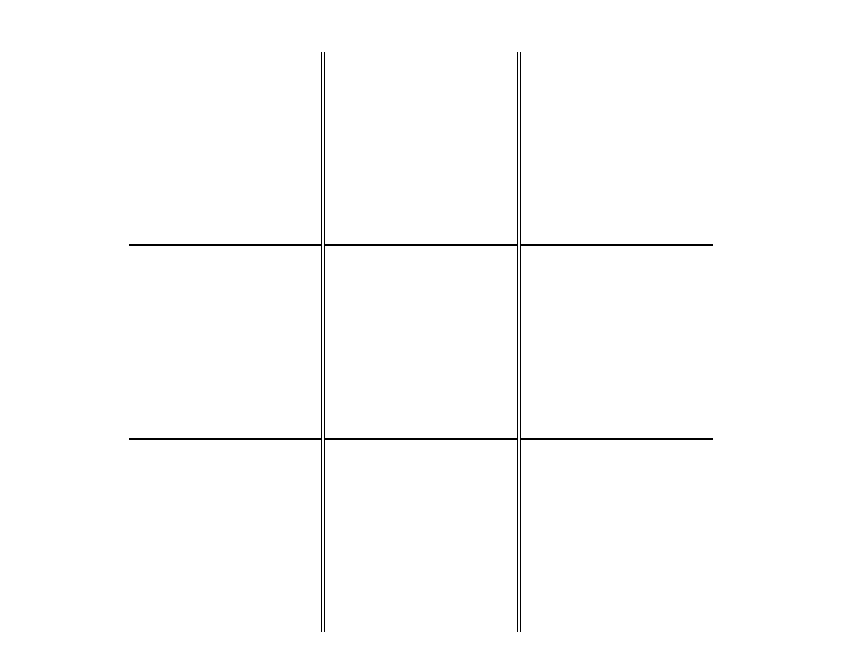
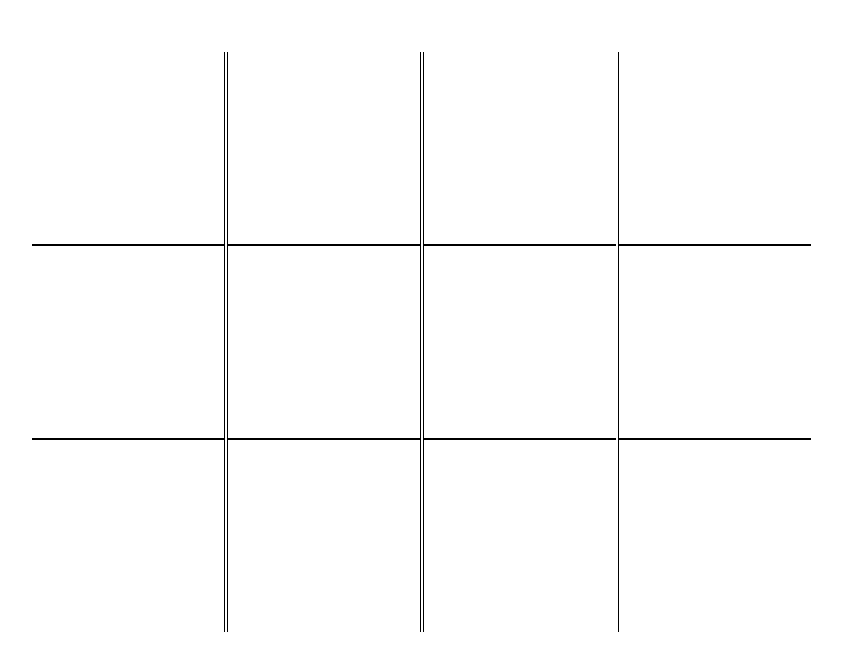
Before and after one commit to Pilner/helloworld, a plain HTML site: page index.html in a window 1280 px wide. Shown: the whole page, without its empty margins (219-1061 px from the left). Drawn offline with Linux system fonts and the light colour scheme.

Commit message:
added additional column

```diff
--- a/index.html
+++ b/index.html
@@ -23,6 +23,11 @@
         <div class="midright"></div>
         <div class="botright"></div>
       </th>
+      <th>
+        <div class="upright"></div>
+        <div class="midright"></div>
+        <div class="botright"></div>
+      </th>
     </table>
 
     <script src="script.js" charset="utf-8"></script>
```
Also changed, not shown: 1 other file.
